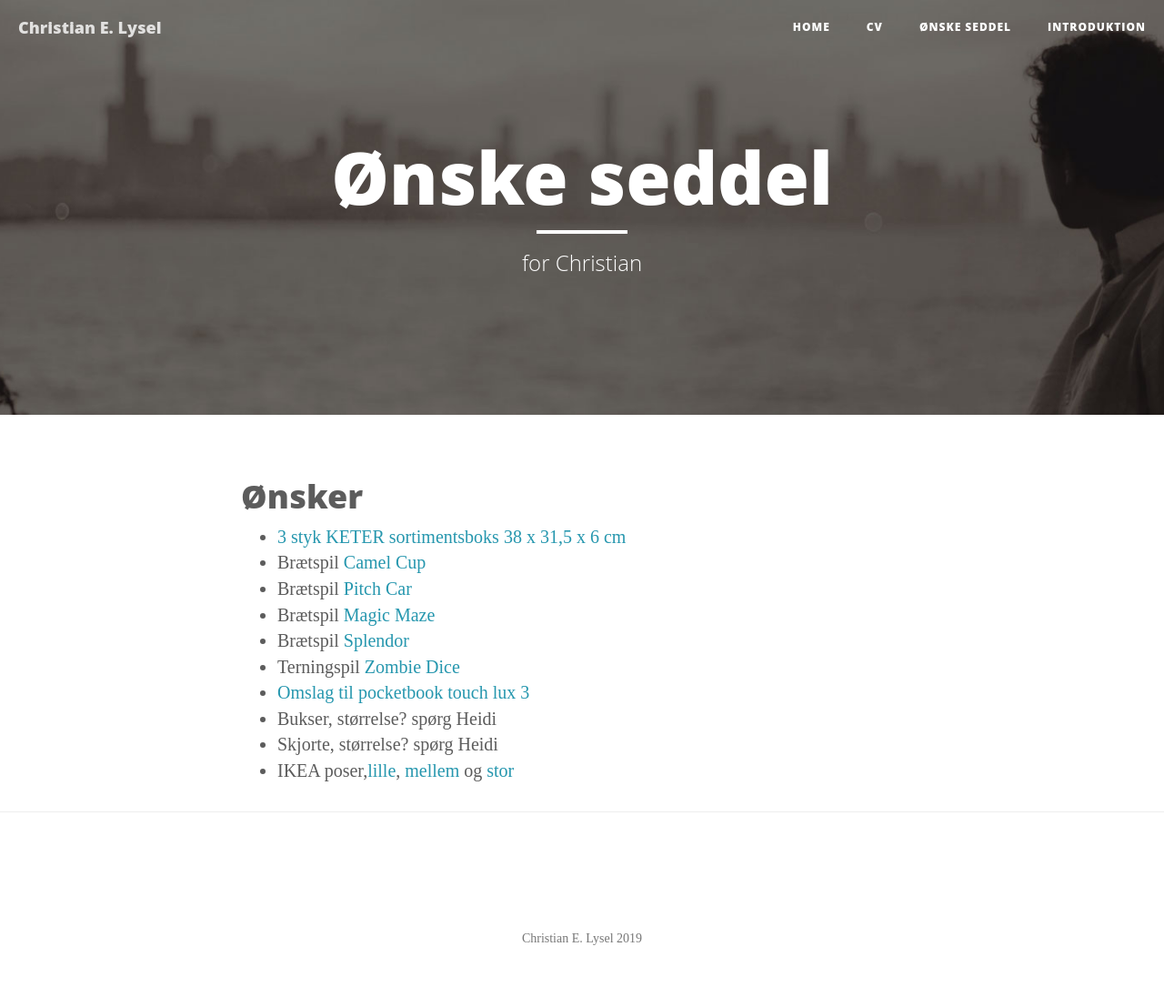
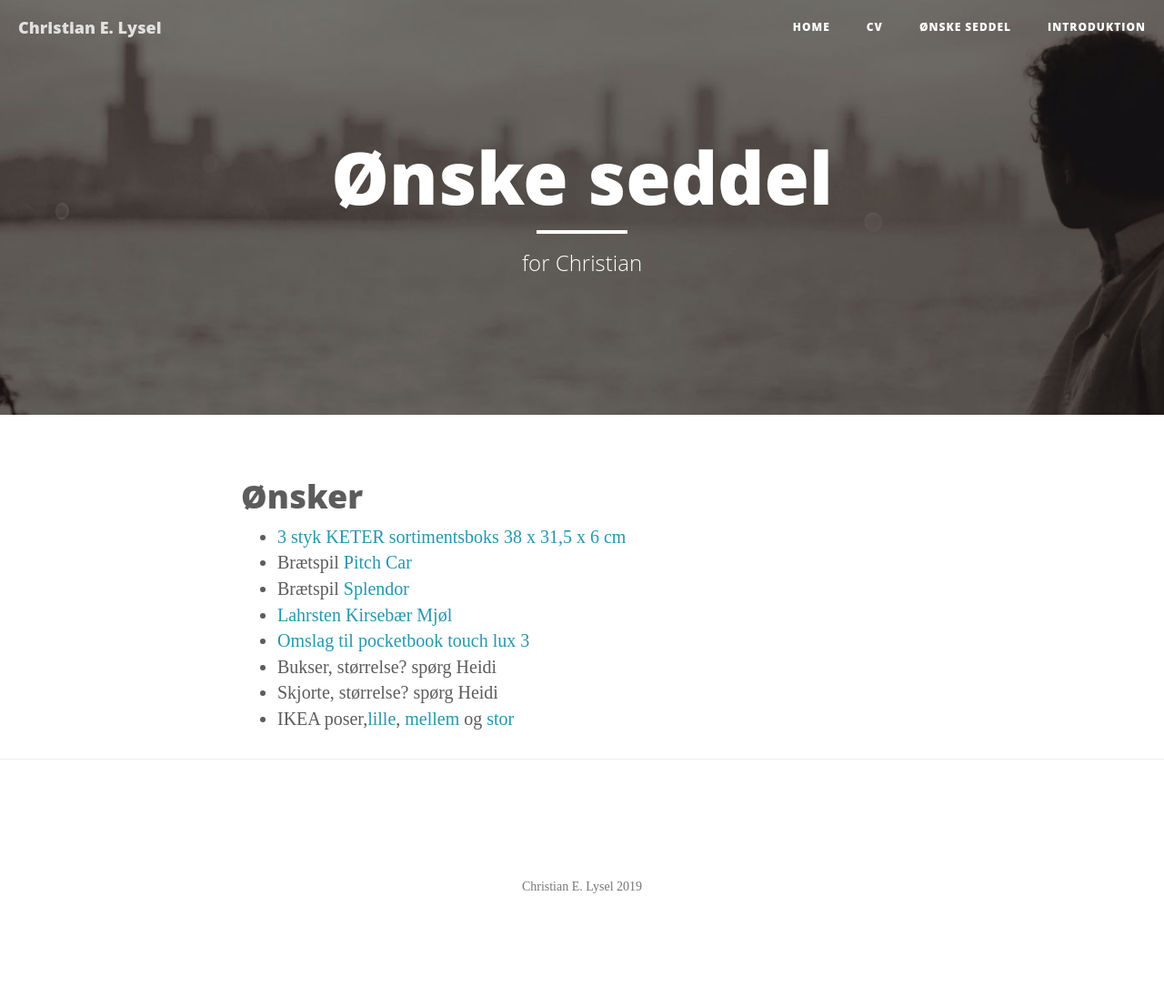
Before and after one commit to clysel/christian.lysel.net, a Jekyll site: the page built from gave.markdown, in a window 1280 px wide. Shown: the whole page at 91% size. Built offline with Jekyll 4.4.1, drawn with Linux system fonts in a browser that asks for light colours; after the commit the page ends 1050 px from its top, so only the background shows below that.

Commit message:
Update gave.markdown

```diff
--- a/gave.markdown
+++ b/gave.markdown
@@ -7,11 +7,9 @@
 # Ønsker
 
  * [3 styk KETER sortimentsboks 38 x 31,5 x 6 cm](https://www.jemogfix.dk/keter-sortimentsboks-38-x-31-5-x-6-cm/3142/9037211/)
- * Brætspil [Camel Cup](https://www.nordiskspil.dk/camel-cup)
  * Brætspil [Pitch Car](https://www.hyggeonkel.dk/produkt/pitch-car)
- * Brætspil [Magic Maze](https://www.hyggeonkel.dk/produkt/magic-maze-scandinavian)
  * Brætspil [Splendor](https://www.hyggeonkel.dk/produkt/splendor-dansk)
- * Terningspil [Zombie Dice](https://www.hyggeonkel.dk/produkt/zombie-dice)
+ * [Lahrsten Kirsebær Mjøl](https://www.lahrsten.dk/produkter/12kirsebaermjod.html)
  * [Omslag til pocketbook touch lux 3](https://www.conradelektronik.dk/?websale8=conrad-dk&pi=1462095)
  * Bukser, størrelse? spørg Heidi
  * Skjorte, størrelse? spørg Heidi
```
